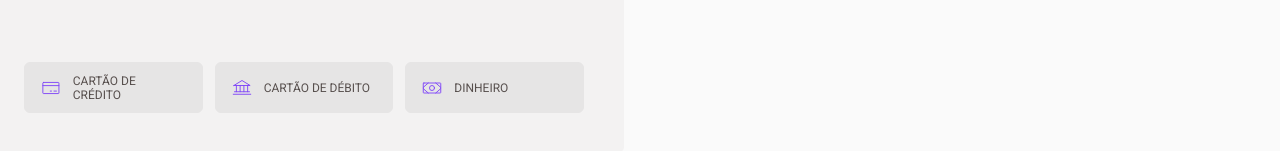
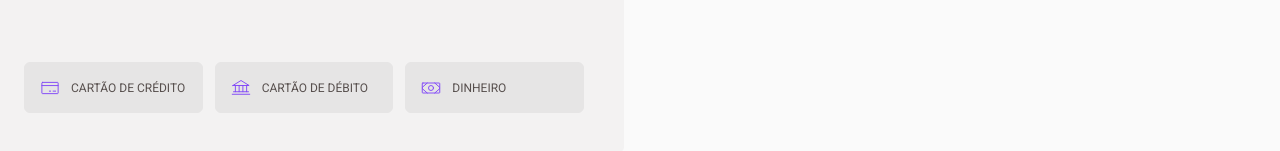
Before and after one commit to BrunoPittaF/product-delivery, a React (Vite) app: page /checkout in a window 1280 px wide. Shown: the part 615-766 px from the top of the page. Built offline with nearby package versions, Linux system fonts and the light colour scheme.

Commit message:
fix: ajustes na pagina de checkout

```diff
--- a/src/components/PaymentCard/styles.ts
+++ b/src/components/PaymentCard/styles.ts
@@ -6,7 +6,7 @@ interface ContainerProps {
 
 export const Container = styled.div<ContainerProps>`
     background-color: ${props => props.theme['base-button']};
-    padding: 16px;
+    padding: 15px;
     border-radius: 6px;
     width: 180px;
     height: 51px;
@@ -16,7 +16,7 @@ export const Container = styled.div<ContainerProps>`
     display: flex;
     align-items: center;
     justify-content: flex-start;
-    gap: 12px;
+    gap: 11px;
 
     span {
       text-transform: uppercase;
@@ -31,7 +31,7 @@ export const Container = styled.div<ContainerProps>`
 
     ${({isActive}) => isActive && css`
       background-color: ${props => props.theme['purple-light']};
-      border: 1px solid ${props => props.theme['purple-default']};
+      border-color: ${props => props.theme['purple-default']};
 
     `}
 `;
--- a/src/designSystem/Input/index.tsx
+++ b/src/designSystem/Input/index.tsx
@@ -1,4 +1,4 @@
-import { ChangeEventHandler, InputHTMLAttributes, useEffect, useState } from 'react';
+import { InputHTMLAttributes } from 'react';
 import { CSSProperties } from 'styled-components';
 import { Container } from './styles';
 
@@ -11,7 +11,7 @@ export function Input({ type, label = false, onChange, value, css, ...props }: I
   return (
     <Container css={css}>
       <input {...props} type={type} value={value} onChange={onChange} />
-      {label && <span>Opcional</span>}
+      {label && !!!value && <span>Opcional</span>}
     </Container>
   );
 }
--- a/src/pages/Checkout/index.tsx
+++ b/src/pages/Checkout/index.tsx
@@ -35,6 +35,7 @@ export function Checkout() {
             <div className="row">
               <Input
                 type="text"
+                value={inputValue}
                 onChange={({ target }) => setInputValue(target.value)}
                 placeholder="CEP"
                 css={{
@@ -46,6 +47,7 @@ export function Checkout() {
               <Input
                 type="text"
                 placeholder="Rua"
+                value={inputValue}
                 onChange={({ target }) => setInputValue(target.value)}
                 css={{
                   maxWidth: '560px',
@@ -56,6 +58,7 @@ export function Checkout() {
               <Input
                 type="text"
                 placeholder="Número"
+                value={inputValue}
                 onChange={({ target }) => setInputValue(target.value)}
                 css={{
                   maxWidth: '200px',
@@ -65,6 +68,7 @@ export function Checkout() {
                 type="text"
                 maxLength={30}
                 placeholder="Complemento"
+                value={inputValue}
                 onChange={({ target }) => setInputValue(target.value)}
                 label={true}
                 css={{
@@ -76,6 +80,7 @@ export function Checkout() {
               <Input
                 type="text"
                 placeholder="Bairro"
+                value={inputValue}
                 onChange={({ target }) => setInputValue(target.value)}
                 css={{
                   maxWidth: '200px',
@@ -84,6 +89,7 @@ export function Checkout() {
               <Input
                 type="text"
                 placeholder="Cidade"
+                value={inputValue}
                 onChange={({ target }) => setInputValue(target.value)}
                 css={{
                   maxWidth: '276px',
@@ -92,6 +98,7 @@ export function Checkout() {
               <Input
                 type="text"
                 placeholder="UF"
+                value={inputValue}
                 onChange={({ target }) => setInputValue(target.value)}
                 css={{
                   maxWidth: '60px',
```
